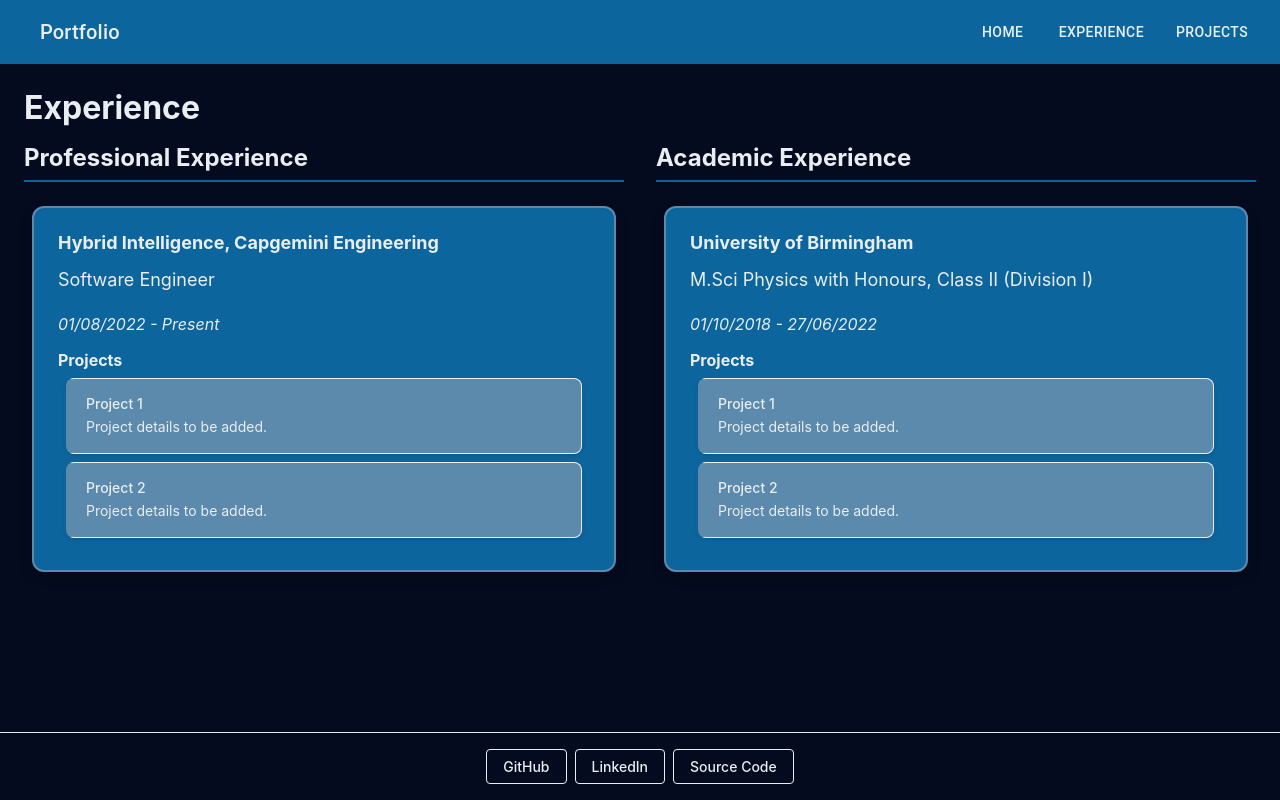
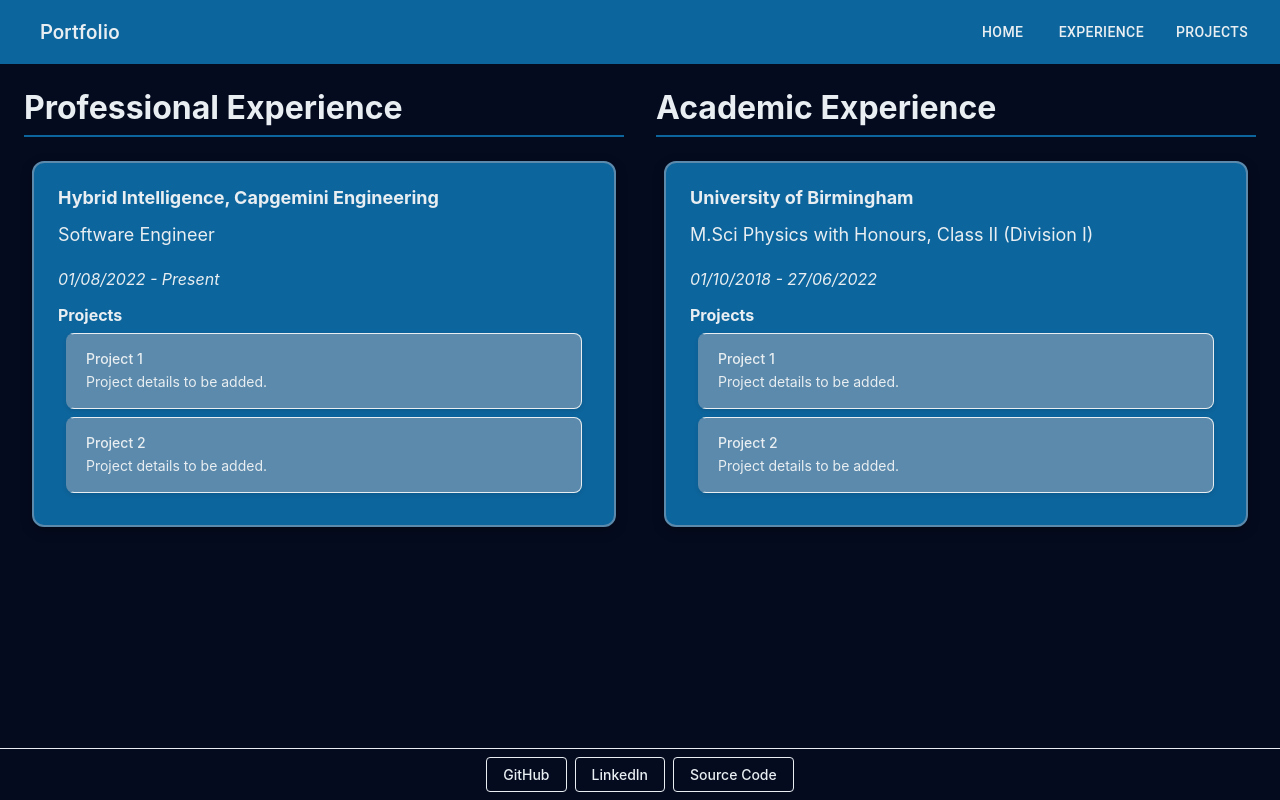
Before and after one commit to javidahmed64592/portfolio, a React (Create React App) app: page / in a window 1280 px wide. Both pictures are taken after a click on the button "EXPERIENCE". Built offline with nearby package versions, Linux system fonts and the light colour scheme; some icons are missing.

Commit message:
Refactor layout styles in multiple pages to improve spacing and add borders

```diff
--- a/src/components/common/Footer.tsx
+++ b/src/components/common/Footer.tsx
@@ -17,8 +17,8 @@ export default function Footer({ socialLinks }: FooterProps) {
     alignItems: "center",
     width: "100%",
     marginTop: "auto",
-    paddingTop: theme.spacing.md,
-    paddingBottom: theme.spacing.md,
+    paddingTop: theme.spacing.sm,
+    paddingBottom: theme.spacing.sm,
     borderTop: `1px solid ${theme.colors.border}`,
   };
 
--- a/src/pages/ExperiencePage.tsx
+++ b/src/pages/ExperiencePage.tsx
@@ -17,7 +17,9 @@ export default function ExperiencePage({
     ...createHeadingStyles(theme, "background"),
     alignSelf: "flex-start",
     fontSize: theme.typography.fontSize.xxl,
-    marginBottom: theme.spacing.md,
+    marginBottom: theme.spacing.lg,
+    borderBottom: `2px solid ${theme.colors.primary}`,
+    paddingBottom: theme.spacing.sm,
   };
 
   const mainContainerStyles = {
@@ -38,24 +40,13 @@ export default function ExperiencePage({
     marginBottom: theme.spacing.xl,
   };
 
-  const sectionHeaderStyles = {
-    ...createHeadingStyles(theme, "background"),
-    fontSize: theme.typography.fontSize.xl,
-    marginBottom: theme.spacing.lg,
-    borderBottom: `2px solid ${theme.colors.primary}`,
-    paddingBottom: theme.spacing.sm,
-  };
-
   return (
     <div>
-      {/* Header */}
-      <h1 style={headerStyles}>Experience</h1>
-
       <div style={mainContainerStyles}>
         <div style={sectionsContainerStyles}>
           {/* Professional Experience Section */}
           <div style={sectionStyles}>
-            <h2 style={sectionHeaderStyles}>Professional Experience</h2>
+            <h1 style={headerStyles}>Professional Experience</h1>
 
             {professionalExperience.map((experience, index) => (
               <ExperiencePanel
@@ -68,7 +59,7 @@ export default function ExperiencePage({
 
           {/* Academic Experience Section */}
           <div style={sectionStyles}>
-            <h2 style={sectionHeaderStyles}>Academic Experience</h2>
+            <h1 style={headerStyles}>Academic Experience</h1>
 
             {academicExperience.map((experience, index) => (
               <ExperiencePanel
--- a/src/pages/HomePage.tsx
+++ b/src/pages/HomePage.tsx
@@ -17,7 +17,9 @@ export default function HomePage({
     ...createHeadingStyles(theme, "background"),
     alignSelf: "flex-start",
     fontSize: theme.typography.fontSize.xxl,
-    marginBottom: theme.spacing.md,
+    marginBottom: theme.spacing.lg,
+    borderBottom: `2px solid ${theme.colors.primary}`,
+    paddingBottom: theme.spacing.sm,
   };
 
   return (
--- a/src/pages/ProjectsPage.tsx
+++ b/src/pages/ProjectsPage.tsx
@@ -13,7 +13,9 @@ export default function ProjectsPage({ projects }: ProjectsPageProps) {
     ...createHeadingStyles(theme, "background"),
     alignSelf: "flex-start",
     fontSize: theme.typography.fontSize.xxl,
-    marginBottom: theme.spacing.md,
+    marginBottom: theme.spacing.lg,
+    borderBottom: `2px solid ${theme.colors.primary}`,
+    paddingBottom: theme.spacing.sm,
   };
 
   const gridContainerStyles = {
@@ -21,7 +23,6 @@ export default function ProjectsPage({ projects }: ProjectsPageProps) {
     gridTemplateColumns: "repeat(auto-fit, minmax(300px, 1fr))",
     gap: theme.spacing.lg,
     width: "100%",
-    maxWidth: "1200px",
     margin: "0 auto",
   };
 
```
Also changed, not shown: 1 other file (tests, documents, lock files or other folders).
